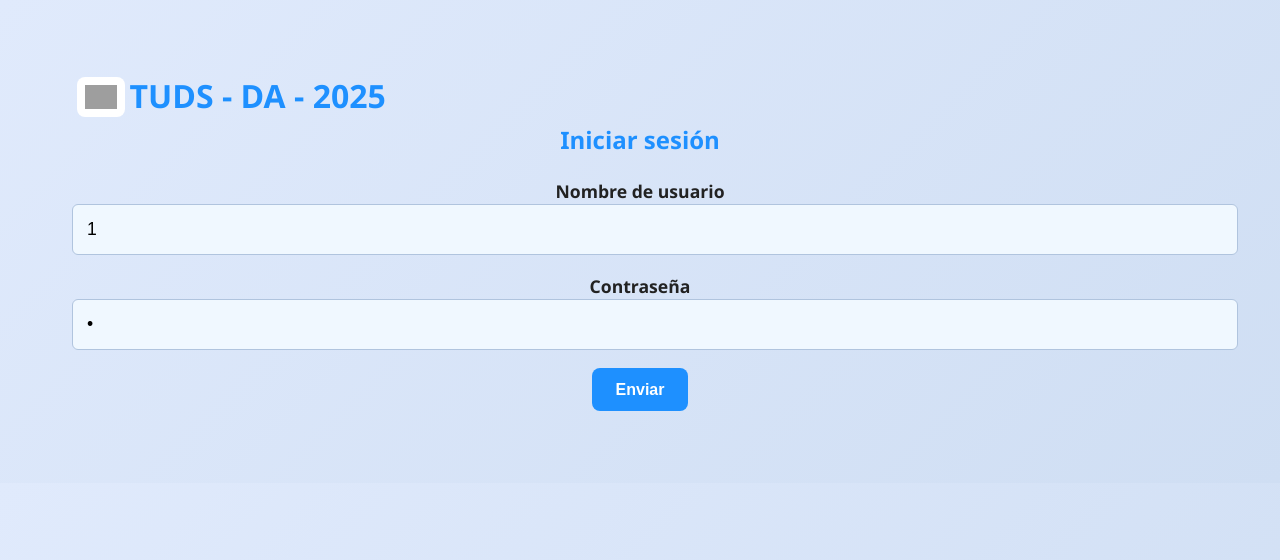
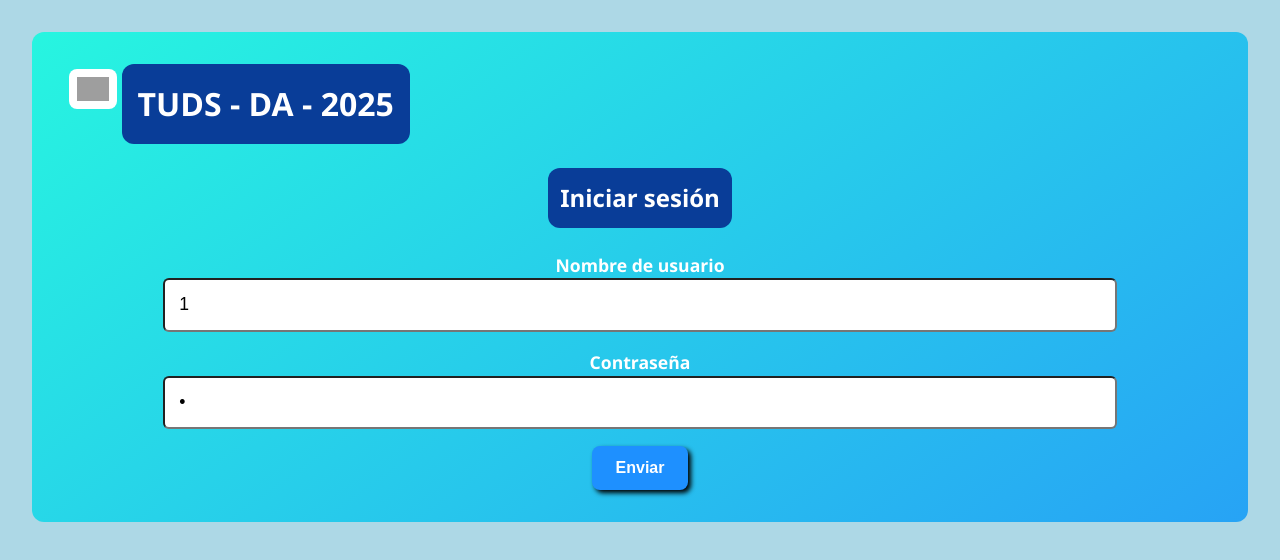
Before and after one commit to NachoPerez11/ProyectoFinalDA-2025, a React (Vite) app in the folder frontend/: page / in a window 1280 px wide. Shown: the top 560 px of the page. Built offline with nearby package versions, Linux system fonts and the light colour scheme; grey boxes are pictures that could not be loaded.

Commit message:
Corrección de estilos

```diff
--- a/frontend/src/App.css
+++ b/frontend/src/App.css
@@ -3,11 +3,13 @@
   margin: 0 auto;
   padding: 2rem;
   text-align: center;
+  background: linear-gradient(145deg, #27F5E0 0%, #27A3F5 100%);
+  color: white;
+  border-radius: 12px;
 }
 
 .modal-background{
   position: fixed;
-  background-color: rgba(128, 128, 128, 0.5);
   top: 0;
   left: 0;
   width: 100vw;
@@ -18,7 +20,6 @@
 }
 
 .modal-head{
-  background-color: gray;
   border-radius: 1em 1em 0 0;
   padding: .5em 2em;
 }
@@ -29,8 +30,6 @@
 }
 
 .modal-body{
-  background-color: gray;
-  color: white;
   padding: 2em;
   border-radius: 1em;
   box-shadow: .5em .5em 2em ;
@@ -38,5 +37,4 @@
 
 .modal-foot{
   text-align: center;
-  background-color: grey;
 }
--- a/frontend/src/index.css
+++ b/frontend/src/index.css
@@ -7,31 +7,18 @@
   text-rendering: optimizeLegibility;
   -webkit-font-smoothing: antialiased;
   -moz-osx-font-smoothing: grayscale;
-}
 
+  background-color: lightblue;
+  color: white;
 
-
-
-@media (prefers-color-scheme: dark) {
-  :root {
-    color: black;
-    background-color: dodgerblue;
-  }
-  a:hover {
-    color: blueviolet;
-  }
-  button {
-    background-color: lightskyblue;
-  }
 }
 
 /* Estilos generales para toda la página */
 body {
-  background: linear-gradient(135deg, #e0eafc 0%, #cfdef3 100%);
-  color: black;
   font-family: 'Segoe UI', system-ui, sans-serif;
   padding: 2em;
   box-sizing: border-box;
+  margin: 0;
 }
 
 header, nav, main, footer {
@@ -41,73 +28,75 @@ header, nav, main, footer {
 header {
   text-align: center;
   padding-bottom: 1em;
-  border-bottom: 2px solid #b0c4de;
 }
 
 nav {
   display: flex;
   gap: 1.5em;
+  width: 70%;
   justify-content: center;
-  margin-bottom: 2em;
+  margin: 1em auto;
+  background-color: #1e90ff;
+  border-radius: 12px;
 }
 
 nav a {
-  text-decoration: none;
-  color: #1e90ff;
   padding: 0.5em 1em;
+  font-weight: 500;
+  font-size: 1.2em;
   border-radius: 4px;
-  transition: background 0.2s, color 0.2s;
+  color: white;
+  text-decoration: underline 2px;
+  transition: background-color 3s ease-in, color 1s ease;
 }
 
 nav a:hover {
-  background: #b0c4de;
-  color: #222;
+  color: #093d98;
+  background: linear-gradient(145deg, #27F5E0 0%, #1e90ff 100%);
+  box-shadow: 0 2px 4px black;
+  transition: background-color 3s ease, color 3s ease;
 }
 
 main {
   max-width: 800px;
   margin: 0 auto;
-  background: #fff;
   border-radius: 12px;
-  box-shadow: 0 2px 8px rgba(30,144,255,0.08);
+  box-shadow: 0 2px 8px black;
   padding: 2em;
 }
 
 footer {
   text-align: center;
-  color: #888;
   font-size: 1em;
   padding: 1em 0;
-  border-top: 1px solid #b0c4de;
-  background: #f8faff;
 }
 
 h1, h2, h3 {
-  color: #1e90ff;
-  margin-top: 0;
+  background-color: #093d98;
+  border-radius: 12px;
+  padding: 0.5em;
+  width: fit-content;
+  margin: 1em auto;
 }
 
 input, textarea, select {
   display: block;
-  width: 100%;
+  margin: auto;
+  width: 80%;
   margin-bottom: 1em;
-  border: 1px solid #b0c4de;
   border-radius: 6px;
   padding: 0.8em;
   font-size: 1em;
-  background: #f0f8ff;
-  transition: border-color 0.2s;
 }
-
 input:focus, textarea:focus, select:focus {
-  border-color: #1e90ff;
   outline: none;
 }
 
 button {
   background: #1e90ff;
-  color: #fff;
+  color: white;
   border: none;
+  box-shadow: 3px 3px 5px black;
   border-radius: 8px;
   padding: 0.8em 1.5em;
   font-size: 1em;
@@ -116,13 +105,12 @@ button {
 }
 
 button:hover {
-  background: #4682b4;
+  background: #093d98;
 }
 
 label {
   display: block;
   margin-bottom: 0.5em;
-  color: #222;
   font-weight: 600;
   font-size: 1.1em;
 }
```
